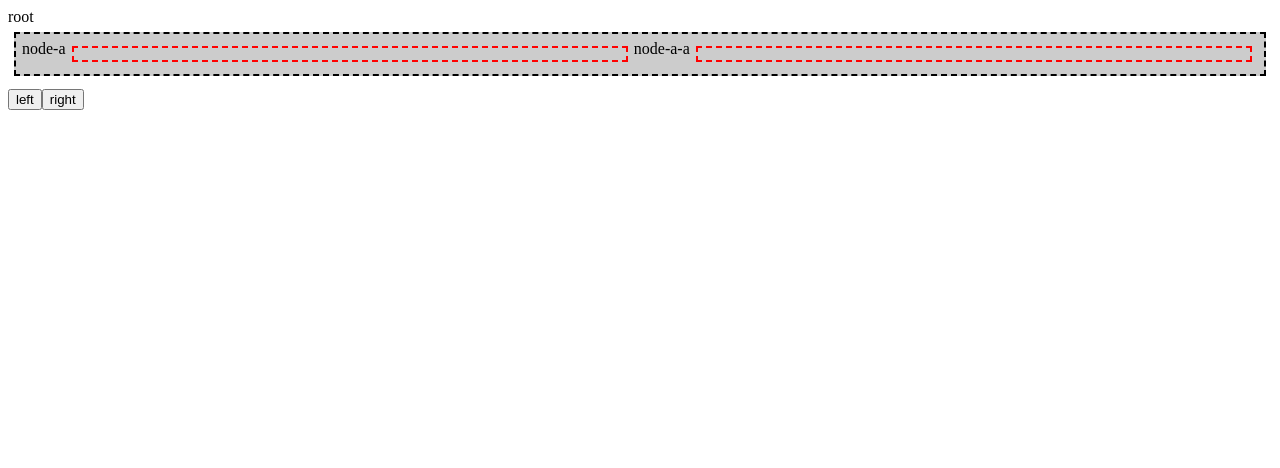
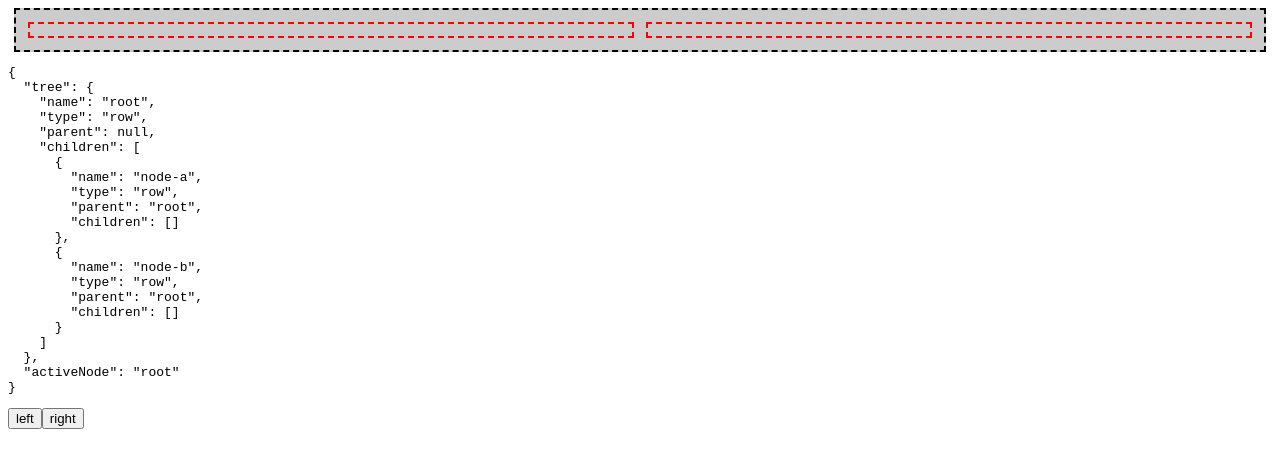
Before and after one commit to GeraldHost/react-tv-navigation, a React (Create React App) app: page / in a window 1280 px wide. Shown: the top 468 px of the page. Built offline with nearby package versions, Linux system fonts and the light colour scheme.

Commit message:
rename: itemKey -> name and activeItem -> activeNode

```diff
--- a/src/App.js
+++ b/src/App.js
@@ -18,10 +18,9 @@ function Debug() {
     dispatch(left());
   };
 
-
   return (
     <>
-      <pre>{false && JSON.stringify(state, null, 2)}</pre>
+      <pre>{JSON.stringify(state, null, 2)}</pre>
       <button onClick={handleLeft}>left</button>
       <button onClick={handleRight}>right</button>
     </>
@@ -32,10 +31,8 @@ function App() {
   return (
     <Provider store={store}>
       <RootProvider>
-        <Focusable itemKey="node-a">
-        </Focusable>
-        <Focusable itemKey="node-a-a">
-        </Focusable>
+        <Focusable name="node-a"></Focusable>
+        <Focusable name="node-b"></Focusable>
       </RootProvider>
       <Debug />
     </Provider>
--- a/src/Focusable.js
+++ b/src/Focusable.js
@@ -10,30 +10,26 @@ const useWillMount = (fn) => {
   useMemo(() => fn(), []);
 };
 
-export const Focusable = ({ children, itemKey, type = "row" }) => {
+export const Focusable = ({ children, name, type = "row" }) => {
   const { parent } = useFocus();
   const dispatch = useDispatch();
-  const activeItem = useSelector((state) => state.activeItem);
+  const activeNode = useSelector((state) => state.activeNode);
 
   useWillMount(() => {
-    dispatch(addFocusable({ parent, itemKey, type }));
+    dispatch(addFocusable({ parent, name, type }));
   });
 
-  const isActive = activeItem === itemKey;
+  const isActive = activeNode === name;
 
   return (
-    <FocusContext.Provider value={{ parent: itemKey }}>
-      {itemKey}
+    <FocusContext.Provider value={{ parent: name }}>
       <div className={`focusable ${isActive && "active"}`}>{children}</div>
     </FocusContext.Provider>
   );
 };
 
-export const RootProvider = ({ children }) => {
-  const firstActiveIndex = 0;
-  return (
-    <FocusContext.Provider value={{ parent: null }}>
-      <Focusable itemKey="root">{children}</Focusable>
-    </FocusContext.Provider>
-  );
-};
+export const RootProvider = ({ children }) => (
+  <FocusContext.Provider value={{ parent: null }}>
+    <Focusable name="root">{children}</Focusable>
+  </FocusContext.Provider>
+);
--- a/src/focusStore.js
+++ b/src/focusStore.js
@@ -45,22 +45,35 @@ const search = (tree, callback) => {
   return tree.children.find((node) => search(node, callback));
 };
 
-const nextNode = (tree, current) => {
-  if (tree.parent === null && tree.name === current) {
-    // <- diff
-    return tree.children[0]; // <- |
-  } // <- |
+/**
+ * Get the next node in the tree
+ * @param current {String} name of the current node
+ * @param direction {forward|backward} direction
+ */
+const traverseTree = (tree, current, direction) => {
+  if (
+    direction === "forward" &&
+    tree.parent === null &&
+    tree.name === current
+  ) {
+    return tree.children[0];
+  }
+
   const search = (node) => {
-    // do this recurrsively
-    // find child index
     const currentIndex = node.children.findIndex(
       (child) => child.name === current
     );
-    const nextSibling = !!~currentIndex && node.children[currentIndex + 1];
+    const nextSiblingIncrement = direction === "forward" ? 1 : -1;
+    const nextSibling =
+      !!~currentIndex && node.children[currentIndex + nextSiblingIncrement];
     if (nextSibling) {
       return nextSibling;
     } else if (!!~currentIndex) {
-      return node.children[currentIndex].children[0];
+      if (direction === "forward") {
+        return node.children[currentIndex].children[0];
+      } else {
+        return node;
+      }
     } else {
       return node.children.reduce((_, node) => search(node), null);
     }
@@ -68,51 +81,34 @@ const nextNode = (tree, current) => {
   return search(tree);
 };
 
-const prevNode = (tree, current) => {
-  const search = (node) => {
-    // do this recurrsively
-    // find child index
-    const currentIndex = node.children.findIndex(
-      (child) => child.name === current
-    );
-    const prevSibling = !!~currentIndex && node.children[currentIndex - 1]; // <- diff
-    if (prevSibling) {
-      return prevSibling;
-    } else if (!!~currentIndex) {
-      return node; // <- diff
-    } else {
-      return node.children.reduce((_, node) => search(node), null);
-    }
-  };
-  return search(tree);
-};
+const nextNode = (tree, current) => traverseTree(tree, current, "forward");
+
+const prevNode = (tree, current) => traverseTree(tree, current, "backward");
 
 const reduceAddFocusable = (state, action) => {
-  const { parent, itemKey, type } = action.payload;
-  const newTree = addNode(state.tree, parent, { name: itemKey, type });
+  const { parent, name, type } = action.payload;
+  const newTree = addNode(state.tree, parent, { name, type });
   return { ...state, tree: newTree };
 };
 
 const reduceInitFocusable = (state, action) => {
-  return { ...state, activeItem: state.activeItem || action.payload };
+  return { ...state, activeNode: state.activeNode || action.payload };
 };
 
 const reduceRight = (state) => {
-  const next = nextNode(state.tree, state.activeItem);
-  return { ...state, activeItem: next.name };
+  const next = nextNode(state.tree, state.activeNode);
+  return { ...state, activeNode: next.name };
 };
 
 const reduceLeft = (state) => {
-  const next = prevNode(state.tree, state.activeItem);
-  console.log("left", next.name);
-  return { ...state, activeItem: next.name };
+  const next = prevNode(state.tree, state.activeNode);
+  return { ...state, activeNode: next.name };
 };
 
 const focus = createReducer(
   {
     tree: createNode(null, { name: "root", type: TYPE_ROW }),
-    activeItem: "root",
-    activeDepth: 0,
+    activeNode: "root",
   },
   {
     [addFocusable]: reduceAddFocusable,
```
